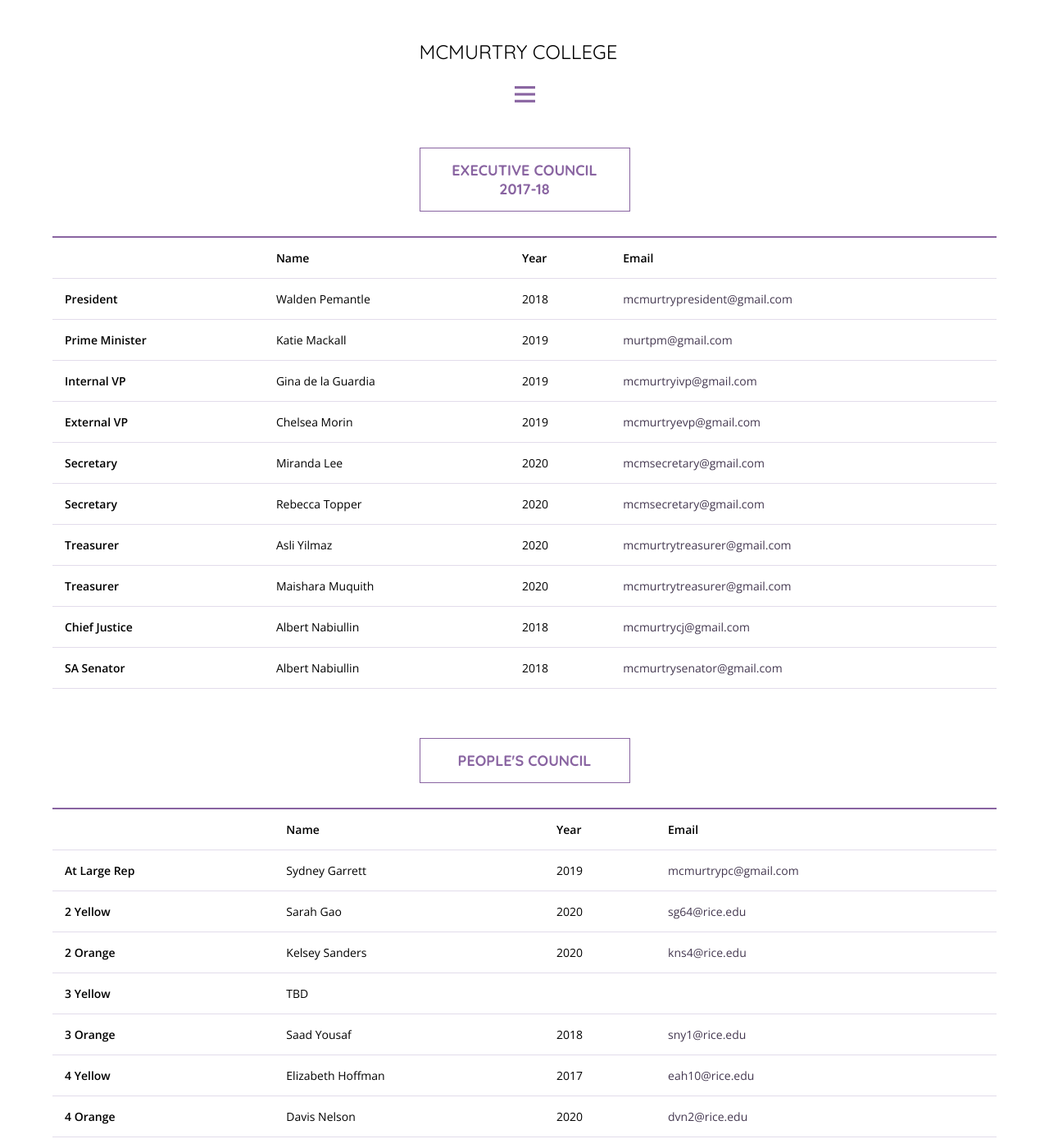
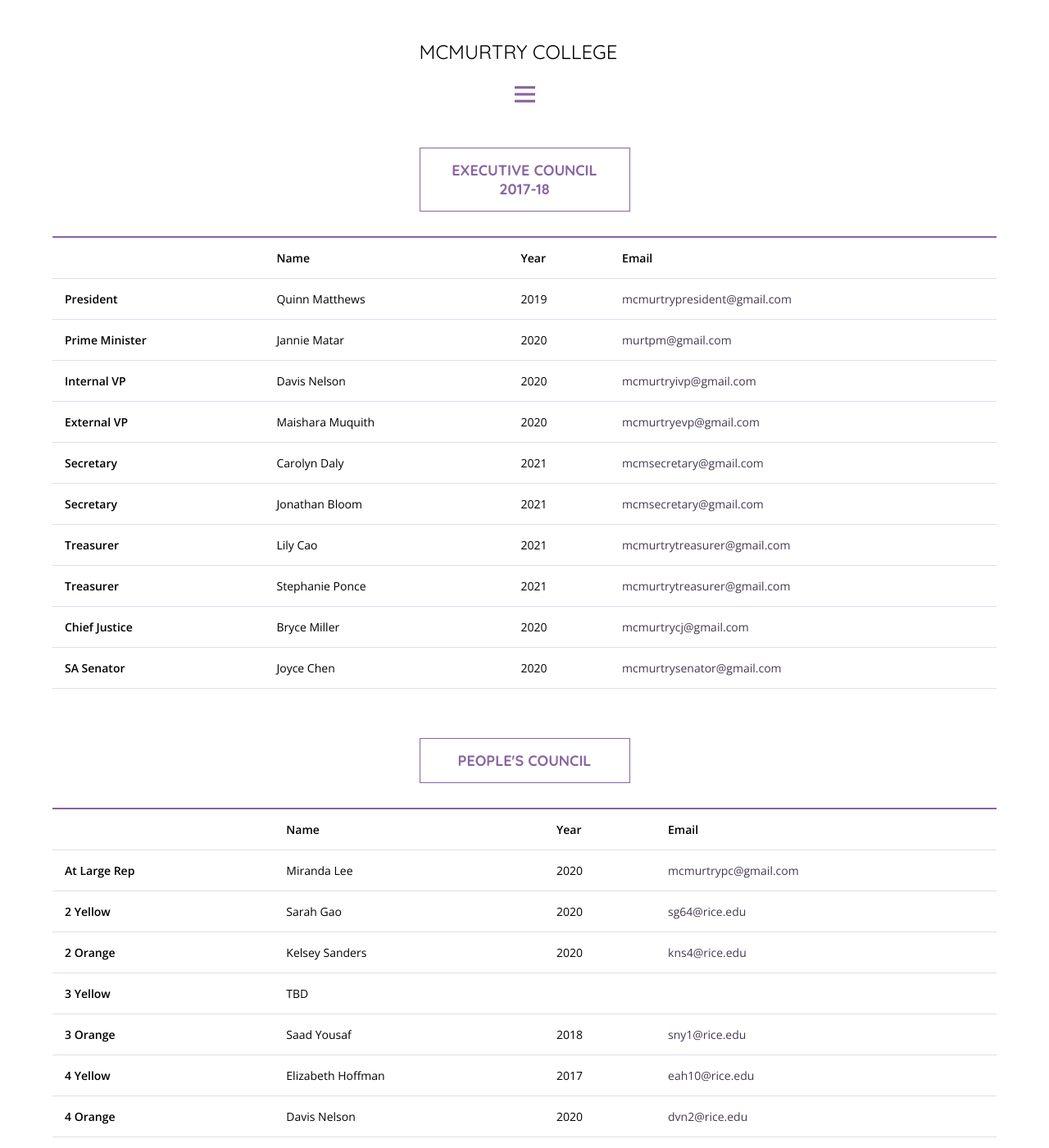
Before and after one commit to mcmurtrycollege/mcmurty-website-old, a Jekyll site: the page built from students/mcministry/index.html, in a window 1280 px wide and 1400 px high. Shown: the whole window at 82% size. Built offline with Jekyll 4.4.1, drawn with Linux system fonts in a browser that asks for light colours; nearby versions of some CDN libraries; some web fonts are replaced; some of the changed text lies outside the part shown.

Commit message:
Update mcministry.yml

```diff
--- a/_data/mcministry.yml
+++ b/_data/mcministry.yml
@@ -1,50 +1,50 @@
 -   name: Executive Council 2017-18
     members:
     -   position: President
-        name: Walden Pemantle
-        year: 2018
+        name: Quinn Matthews
+        year: 2019
         email: mcmurtrypresident@gmail.com
     -   position: Prime Minister
-        name: Katie Mackall
-        year: 2019
+        name: Jannie Matar
+        year: 2020
         email: murtpm@gmail.com
     -   position: Internal VP
-        name: Gina de la Guardia
-        year: 2019
+        name: Davis Nelson
+        year: 2020
         email: mcmurtryivp@gmail.com
     -   position: External VP
-        name: Chelsea Morin
-        year: 2019
+        name: Maishara Muquith
+        year: 2020
         email: mcmurtryevp@gmail.com
     -   position: Secretary
-        name: Miranda Lee
-        year: 2020
+        name: Carolyn Daly
+        year: 2021
         email: mcmsecretary@gmail.com
     -   position: Secretary
-        name: Rebecca Topper
-        year: 2020
+        name: Jonathan Bloom
+        year: 2021
         email: mcmsecretary@gmail.com
     -   position: Treasurer
-        name: Asli Yilmaz
-        year: 2020
+        name: Lily Cao
+        year: 2021
         email: mcmurtrytreasurer@gmail.com
     -   position: Treasurer
-        name: Maishara Muquith
-        year: 2020
+        name: Stephanie Ponce
+        year: 2021
         email: mcmurtrytreasurer@gmail.com
     -   position: Chief Justice
-        name: Albert Nabiullin
-        year: 2018
+        name: Bryce Miller
+        year: 2020
         email: mcmurtrycj@gmail.com
     -   position: SA Senator
-        name: Albert Nabiullin
-        year: 2018
+        name: Joyce Chen
+        year: 2020
         email: mcmurtrysenator@gmail.com
 -   name: People's Council
     members:
     -   position: At Large Rep
-        name: Sydney Garrett
-        year: 2019
+        name: Miranda Lee
+        year: 2020
         email: mcmurtrypc@gmail.com
     -   position: 2 Yellow
         name: Sarah Gao
@@ -105,6 +105,6 @@
             year:
             email:
         -   position: Parliamentarian
-            name: Sam Rossum
+            name: Rolando Marquez
             year: 2020
-            email: sdr5@rice.edu
+            email: rm58@rice.edu
```
